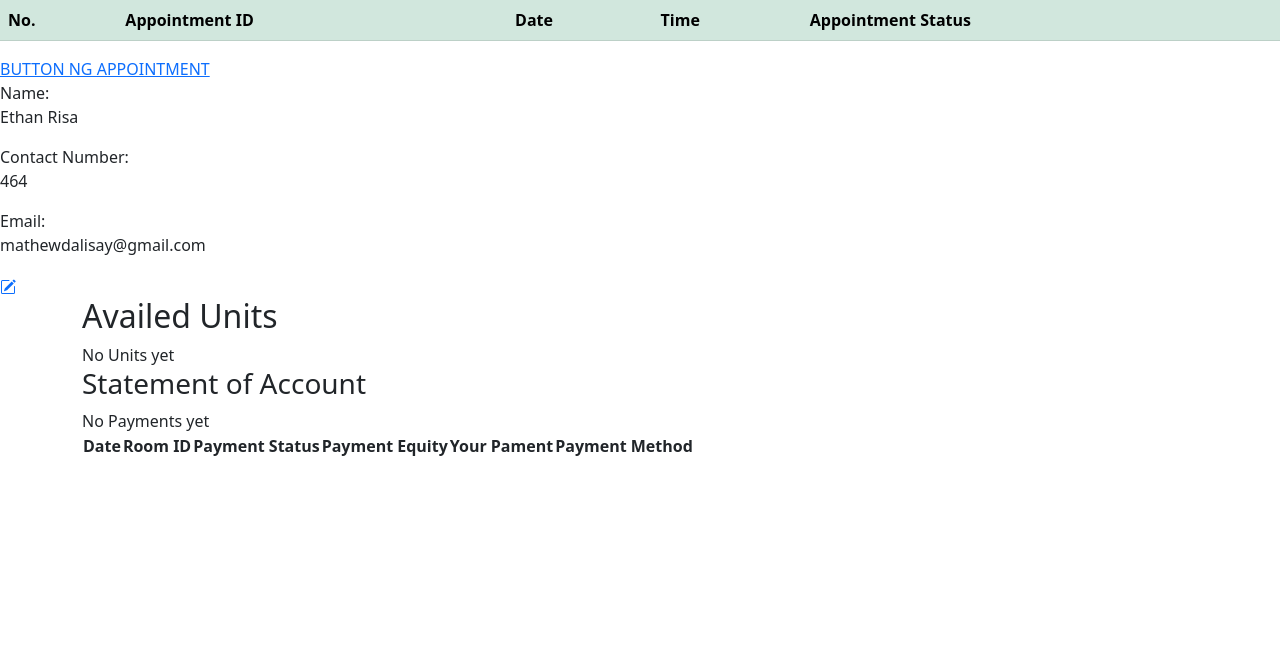
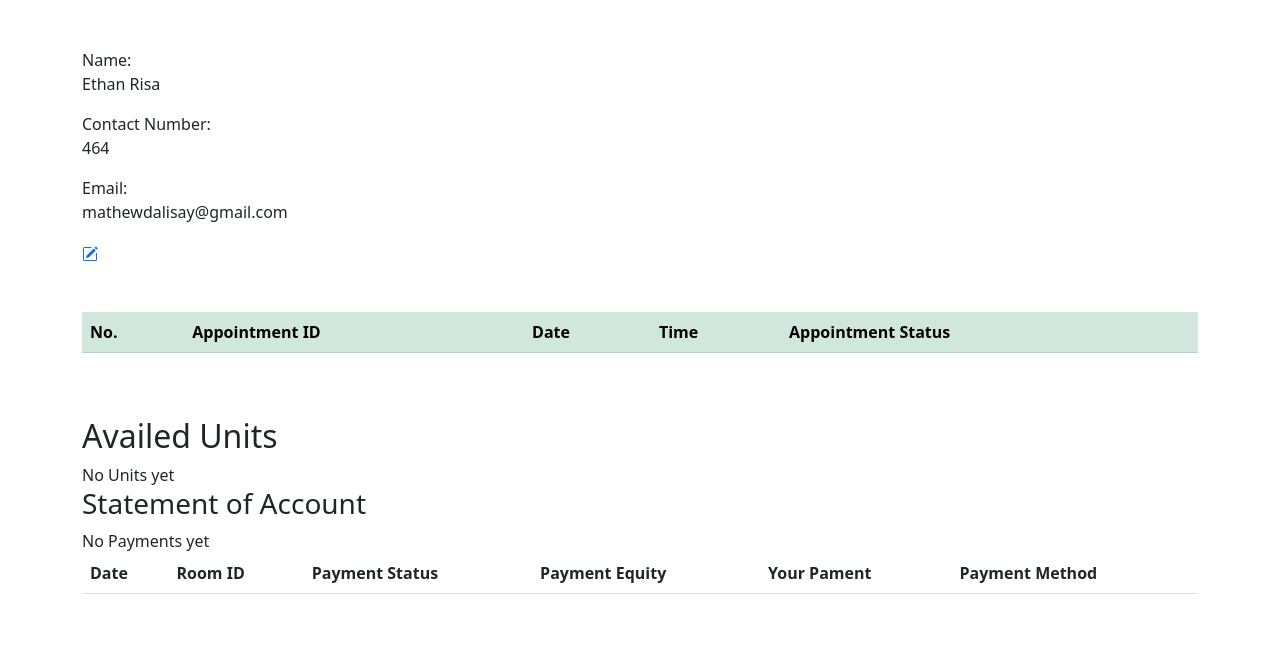
Before and after one commit to mathewdy/official_real_estate, a PHP site: page /Users/home.php in a window 1280 px wide. Shown: the part 56-713 px from the top of the page. Run offline with PHP 8.4, Linux system fonts and the light colour scheme; a user stored in the database is signed in; data comes from the database, SQL or seed files in the repository; tables that the repository leaves empty hold one stand-in row (values such as "Sample post"); lists and menus that the app fills with data are empty.

Commit message:
Update Home.php

```diff
--- a/Users/Home.php
+++ b/Users/Home.php
@@ -71,68 +71,7 @@
     </div>
   </div>
 </nav>
-    <!-------for appointments ito----->
-    <table  class="table table-hover table-success">
-        <thead>
-            <tr>
-                <th>No.</th>
-                <th>Appointment ID</th>
-                <th>Date</th>
-                <th>Time</th>
-                <th>Appointment Status</th>
-            </tr>
-        </thead>
-        <tbody>
-        <?php
-
-            $sql_appointments = "SELECT * FROM appointments WHERE admin_or_user_id = '$user_id'";
-            $run_your_appointments = mysqli_query($conn,$sql_appointments);
-            //gagawa pa ako pagination
-
-            if(mysqli_num_rows($run_your_appointments) > 0){
-                $no = 1;
-
-                foreach($run_your_appointments as $row){
-                    ?>
-
-                        <tr>
-                            <td><?php echo $no."."?></td>
-                            <td><?php echo $row ['appointment_id']?></td>
-                            <td><?php
-                                    $date = $row['date'];
-                                    $date = str_replace('/', '-', $date);
-                                    echo date('M-d-Y', strtotime($date));
-                                ?></td>
-                            <td><?php echo $row ['time']?></td>
-                            <td>
-                                <?php if($row ['appointment_status'] == '1')
-                                {
-                                    echo "Confirmed";
-                                }else{
-                                    echo "Pending";
-
-                                }
-                                ?>
-                            </td>
-                        </tr>
-
-                    <?php
-
-                $no++;
-
-                }
-            }
-
-
-        ?>
-        </tbody>
-    </table>
-
-
-
-    <a href="">BUTTON NG APPOINTMENT</a>
-    <br>
-
+<div class="container-xxl container-lg py-5">
     <!----query ng fucking pangalan ng user--->
 
     <?php
@@ -224,11 +163,67 @@
 
     </div>
     </div>
+    <!-------for appointments ito----->
+    <div class="table-responsive my-5">
+    <table  class="table table-hover table-success">
+        <thead>
+            <tr>
+                <th>No.</th>
+                <th>Appointment ID</th>
+                <th>Date</th>
+                <th>Time</th>
+                <th>Appointment Status</th>
+            </tr>
+        </thead>
+        <tbody>
+        <?php
+
+            $sql_appointments = "SELECT * FROM appointments WHERE admin_or_user_id = '$user_id'";
+            $run_your_appointments = mysqli_query($conn,$sql_appointments);
+            //gagawa pa ako pagination
+
+            if(mysqli_num_rows($run_your_appointments) > 0){
+                $no = 1;
+
+                foreach($run_your_appointments as $row){
+                    ?>
+
+                        <tr>
+                            <td><?php echo $no."."?></td>
+                            <td><?php echo $row ['appointment_id']?></td>
+                            <td><?php
+                                    $date = $row['date'];
+                                    $date = str_replace('/', '-', $date);
+                                    echo date('M-d-Y', strtotime($date));
+                                ?></td>
+                            <td><?php echo $row ['time']?></td>
+                            <td>
+                                <?php if($row ['appointment_status'] == '1')
+                                {
+                                    echo "Confirmed";
+                                }else{
+                                    echo "Pending";
+
+                                }
+                                ?>
+                            </td>
+                        </tr>
+
+                    <?php
+
+                $no++;
+
+                }
+            }
 
 
-<div class="container">
+        ?>
+        </tbody>
+    </table>
+    </div>
     <h2>Availed Units</h2>
-        <ol class="list-group list-group-numbered">
+    <div class="container-fluid p-0 m-0">
+        <ol class="list-group list-group-numbered p-0">
             <?php
                $query = "SELECT units.unit_id AS unit_id, units.model AS model, home_owners.room_id AS room_id, units.floor_area AS floor_area, units.total_price_contract AS total_price_contract, units.option_equity AS option_equity,
                home_owners.payment_receive AS payment_receive, home_owners.payment_method AS payment_method,  home_owners.unit_id , home_owners.user_id AS user_id , units.type AS type, home_owners.date_time_created AS date_time_created
@@ -245,16 +240,12 @@
                     <div class="ms-2 me-auto d-flex flex-column">
                         <input type="text" class="fw-bold" style="border:none; outline:none; background:none;" name="model" value="<?php echo $row ['model']?>" readonly>
                         <input type="text" style="border:none; outline:none; background:none;" name="unit_id" value="<?php echo 'Unit ID: ' . $row ['unit_id']?>" readonly>
-                    </div>
-                    <div class="me-auto d-flex flex-column">
                         <input type="text" style="border:none; outline:none; background:none;" name="room_id" value="<?php echo 'Room ID: '.$row ['room_id']?>"readonly>
                         <input type="text" style="border:none; outline:none; background:none;" name="type" value="<?php echo 'Type: '. $row ['type']?>"readonly>
                     </div>
                     <div class="me-auto d-flex flex-column">
                         <input type="text" style="border:none; outline:none; background:none;" name="floor_area" value="<?php echo 'Floor Area: '. $row ['floor_area']?>"readonly>
                         <input type="text" style="border:none; outline:none; background:none;" name="total_price_contract" value="<?php echo 'Total Price: ' .'₱'.$row ['total_price_contract']?>" readonly>
-                    </div>
-                    <div class="me-auto d-flex flex-column">
                         <input type="text" style="border:none; outline:none; background:none;" name="option_equity" value="<?php echo 'Option Equity: '.'₱'.$row ['option_equity']?>" readonly>
                         <input type="hidden" name="process" value="1" readonly>
                     </div>
@@ -270,10 +261,12 @@
 
             ?>
             </ol>
-
+            </div>
 
     <h3>Statement of Account</h3>
-    <table>
+    <div class="table-responsive">
+
+    <table class="table">
         <thead>
             <tr>
                 <th>Date</th>
@@ -362,7 +355,6 @@
             ?>
         </tbody>
     </table>
-
     <?php
 
         $query_page_2 = "SELECT units.unit_id AS unit_id, units.model AS model, home_owners.room_id AS room_id, units.floor_area AS floor_area, units.total_price_contract AS total_price_contract, units.option_equity AS option_equity,
@@ -388,10 +380,7 @@
             echo  "<a href='home.php?page=".($page+1)."' class='btn btn-primary'>Next</a>";
         }
     ?>
-
-
-<br>
-<br>
+    </div>
 
 </div>
 
```
